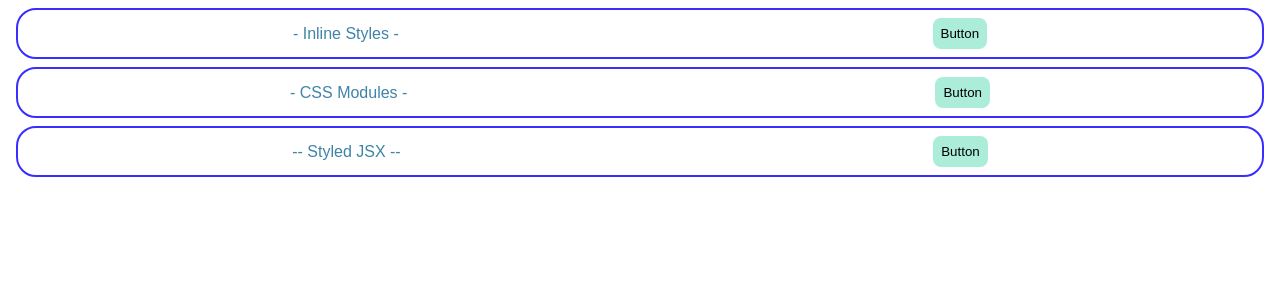
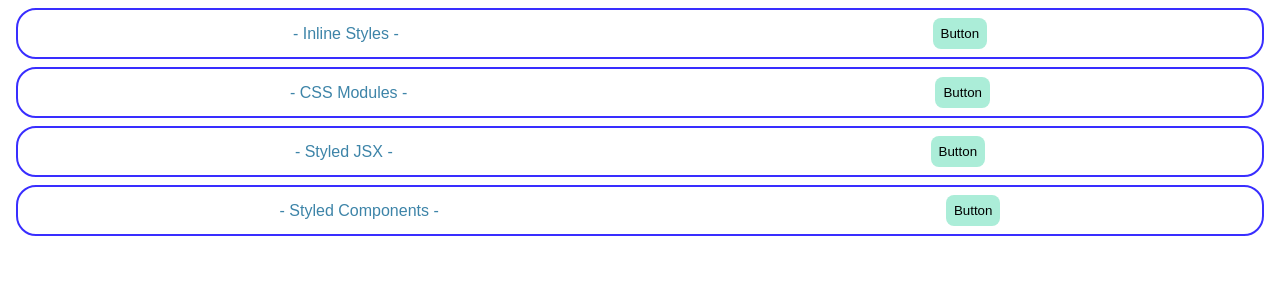
Before and after one commit to san510/Udemy-Stepup-Section4, a React (Create React App) app: page / in a window 1280 px wide. Shown: the top 300 px of the page. Built offline with nearby package versions, Linux system fonts and the light colour scheme.

Commit message:
16.Styled Components

```diff
--- a/package.json
+++ b/package.json
@@ -9,6 +9,7 @@
     "react": "18.2.0",
     "react-dom": "18.2.0",
     "react-scripts": "4.0.0",
+    "styled-components": "5.3.5",
     "styled-jsx": "5.0.5"
   },
   "devDependencies": {
--- a/src/App.js
+++ b/src/App.js
@@ -1,5 +1,6 @@
 import { CssModules } from "./components/CssModules";
 import { InlineStyle } from "./components/InlineStyle";
+import { StyledComponents } from "./components/StyledComponents";
 import { StyledJsx } from "./components/StyledJsx";
 import "./styles.css";
 
@@ -9,6 +10,7 @@
       <InlineStyle />
       <CssModules />
       <StyledJsx />
+      <StyledComponents />
     </div>
   );
 }
--- /dev/null
+++ b/src/components/StyledComponents.jsx
@@ -0,0 +1,37 @@
+import styled from "styled-components";
+
+export const StyledComponents = () => {
+  return (
+    <SContainer>
+      <STitle>- Styled Components -</STitle>
+      <SButton>Button</SButton>
+    </SContainer>
+  );
+};
+
+const SContainer = styled.div`
+  border: solid 2px #392eff;
+  border-radius: 20px;
+  padding: 8px;
+  margin: 8px;
+  display: flex;
+  justify-content: space-around;
+  align-items: center;
+`;
+
+const STitle = styled.p`
+  margin: 0;
+  color: #3d84a8;
+`;
+
+const SButton = styled.button`
+  background-color: #abedd8;
+  border: none;
+  padding: 8px;
+  border-radius: 8px;
+  &:hover {
+    background-color: #46cdcf;
+    color: #fff;
+    cursor: pointer;
+  }
+`;
--- a/src/components/StyledJsx.jsx
+++ b/src/components/StyledJsx.jsx
@@ -2,7 +2,7 @@
   return (
     <>
       <div className="container">
-        <p className="title">-- Styled JSX --</p>
+        <p className="title">- Styled JSX -</p>
         <button className="button">Button</button>
       </div>
       <style jsx="true">{`
```
